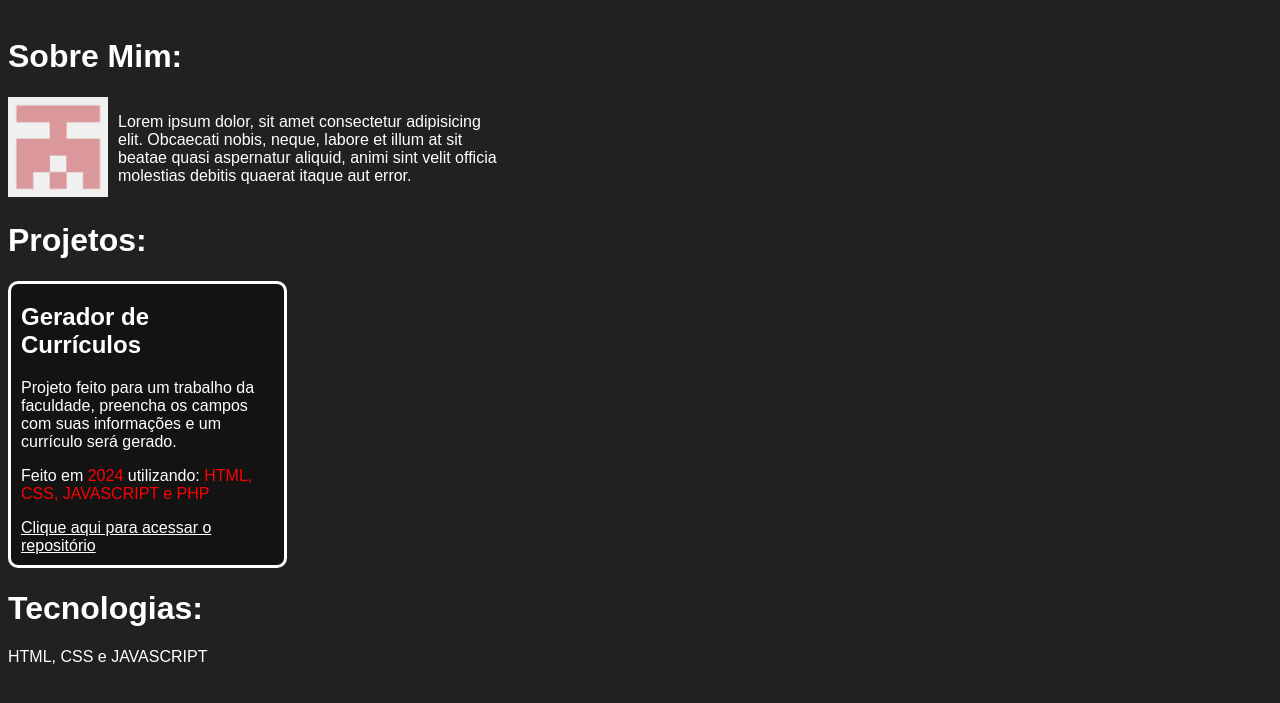
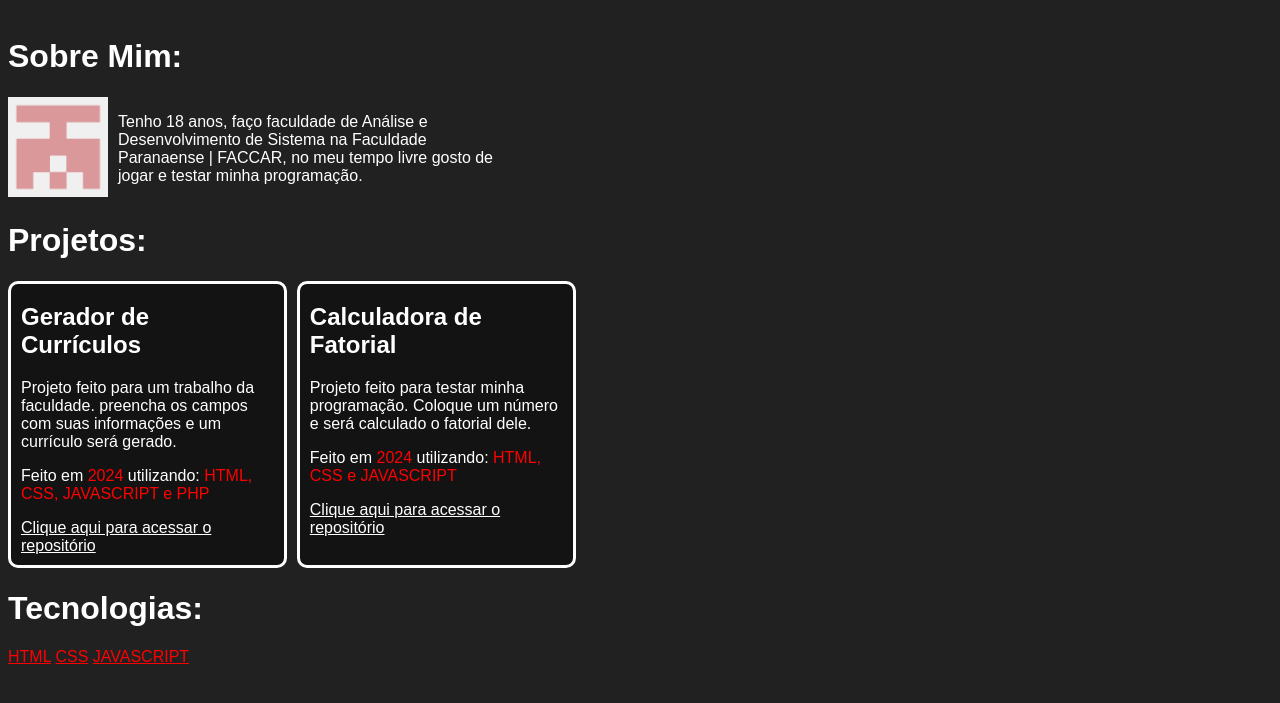
Before and after one commit to flavinhochefia66/Portf-lio, a plain HTML site: page index.html in a window 1280 px wide. Shown: the part 59-762 px from the top of the page. Drawn offline with Linux system fonts and the light colour scheme.

Commit message:
adicionado novas coisas

```diff
--- a/index.html
+++ b/index.html
@@ -18,7 +18,7 @@
         <div class="img">
             <img src="foto.png" height="100px" width="100px">
 
-            <p class="texto">Lorem ipsum dolor, sit amet consectetur adipisicing elit. Obcaecati nobis, neque, labore et illum at sit beatae quasi aspernatur aliquid, animi sint velit officia molestias debitis quaerat itaque aut error.</p>
+            <p class="texto">Tenho 18 anos, faço faculdade de Análise e Desenvolvimento de Sistema na Faculdade Paranaense | FACCAR, no meu tempo livre gosto de jogar e testar minha programação.</p>
         </div>
     </div>
 
@@ -29,9 +29,18 @@
         <div class="card">
 
             <h2>Gerador de Currículos</h2>
-            <p>Projeto feito para um trabalho da faculdade, preencha os campos com suas informações e um currículo será gerado.</p>
+            <p>Projeto feito para um trabalho da faculdade. preencha os campos com suas informações e um currículo será gerado.</p>
             <p>Feito em <span>2024</span> utilizando: <span>HTML, CSS, JAVASCRIPT e PHP</span></p>
             <a class="hyperlink" href="https://github.com/flavinhochefia66/Gerador-de-Curriculos">Clique aqui para acessar o repositório</a>
+
+        </div>
+
+        <div class="card">
+
+            <h2>Calculadora de Fatorial</h2>
+            <p>Projeto feito para testar minha programação. Coloque um número e será calculado o fatorial dele.</p>
+            <p>Feito em <span>2024</span> utilizando: <span>HTML, CSS e JAVASCRIPT</span></p>
+            <a class="hyperlink" href="https://github.com/flavinhochefia66/Cacluladora-de-Fatorial">Clique aqui para acessar o repositório</a>
 
         </div>
 
@@ -40,10 +49,9 @@
 
     <div class="linguagens">
         <h1>Tecnologias:</h1>
-        <p>HTML, CSS e JAVASCRIPT</p>
-
-
-
+        <a class="tecnologias" href="https://pt.wikipedia.org/wiki/HTML">HTML</a>
+        <a class="tecnologias" href="https://pt.wikipedia.org/wiki/Cascading_Style_Sheets">CSS</a>
+        <a class="tecnologias" href="https://pt.wikipedia.org/wiki/JavaScript">JAVASCRIPT</a>
     </div>
 
 
--- a/style.css
+++ b/style.css
@@ -72,3 +72,9 @@ margin: 0px 50px;
 .github-btn {
     cursor: pointer;
 }
+
+.tecnologias{
+
+    color: red;
+
+}
```
